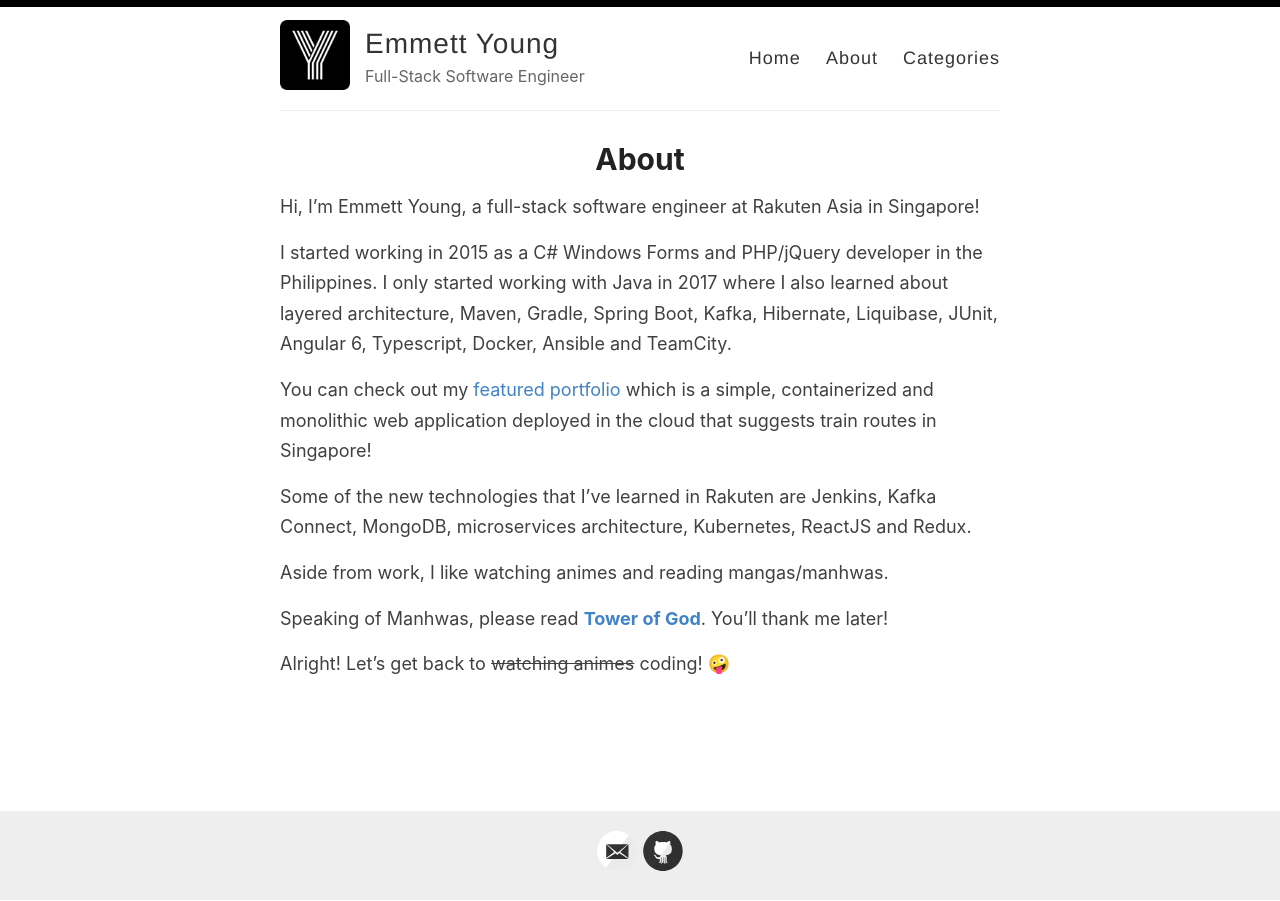
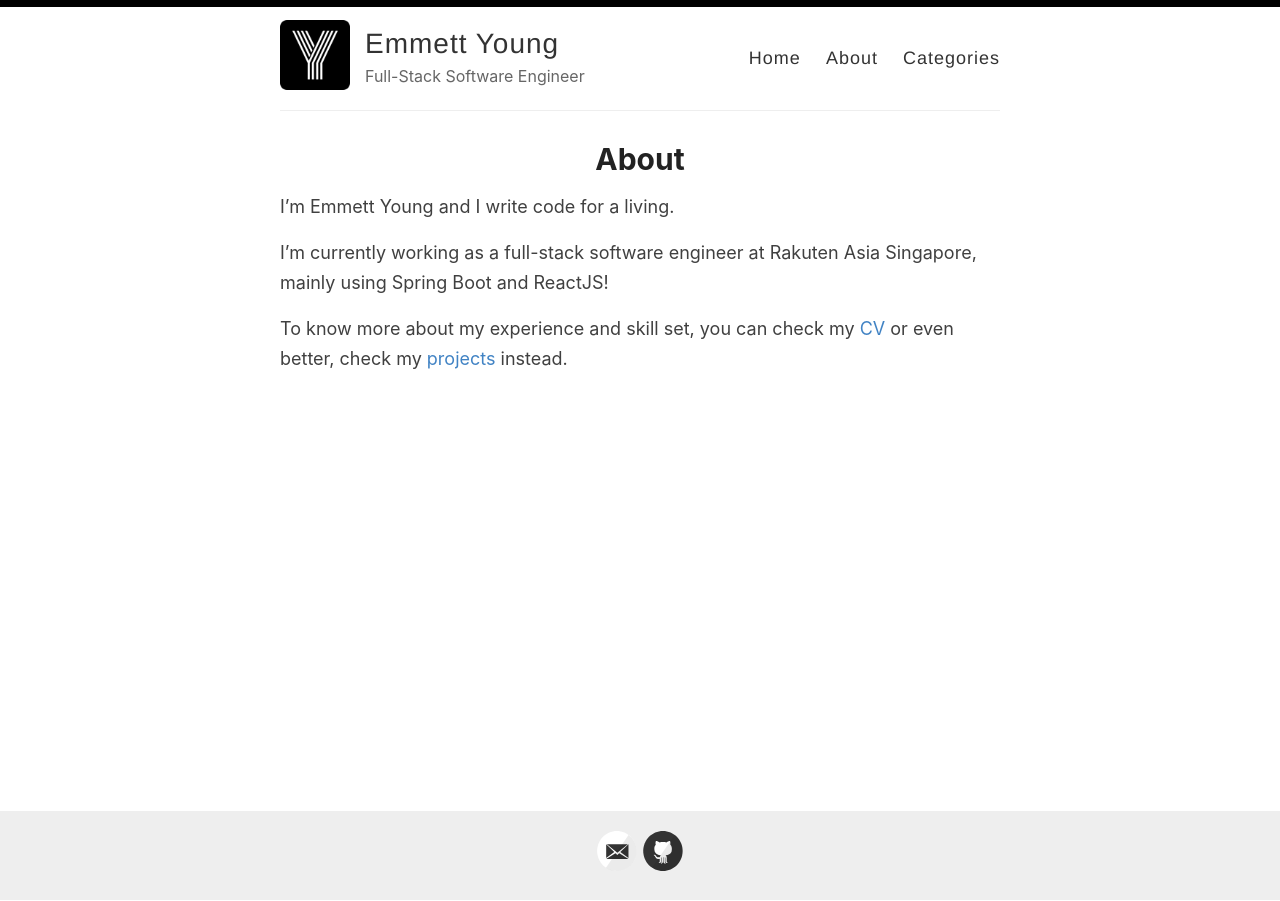
Before and after one commit to mettyoung/mettyoung.github.io, a Jekyll site: the page built from _pages/about.md, in a window 1280 px wide. Built offline with Jekyll 4.4.1, drawn with Linux system fonts in a browser that asks for light colours.

Commit message:
Update about page

```diff
--- a/_pages/about.md
+++ b/_pages/about.md
@@ -4,16 +4,8 @@ title: About
 permalink: /about/
 ---
 
-Hi, I'm Emmett Young, a full-stack software engineer at Rakuten Asia in Singapore!
+I'm Emmett Young and I write code for a living.
 
-I started working in 2015 as a C# Windows Forms and PHP/jQuery developer in the Philippines. I only started working with Java in 2017 where I also learned about layered architecture, Maven, Gradle, Spring Boot, Kafka, Hibernate, Liquibase, JUnit, Angular 6, Typescript, Docker, Ansible and TeamCity.
+I'm currently working as a full-stack software engineer at Rakuten Asia Singapore, mainly using Spring Boot and ReactJS!
 
-You can check out my [featured portfolio](https://mettyoung.github.io/railway-routing-service/) which is a simple, containerized and monolithic web application deployed in the cloud that suggests train routes in Singapore!
-
-Some of the new technologies that I've learned in Rakuten are Jenkins, Kafka Connect, MongoDB, microservices architecture, Kubernetes, ReactJS and Redux.
-
-Aside from work, I like watching animes and reading mangas/manhwas.
-
-Speaking of Manhwas, please read [**Tower of God**](https://www.webtoons.com/en/fantasy/tower-of-god/list?title_no=95&page=1). You'll thank me later!
-
-Alright! Let's get back to ~~watching animes~~ coding! 🤪
+To know more about my experience and skill set, you can check my [CV](https://github.com/mettyoung/my-resume/blob/master/dist/Young_CV.pdf) or even better, check my [projects](/projects) instead.
```
